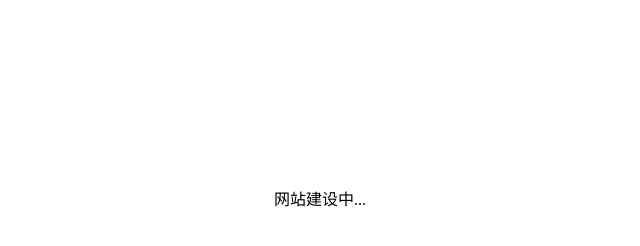
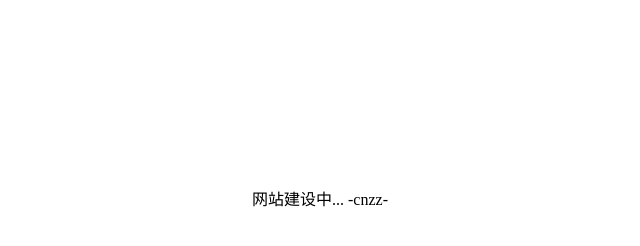
Before and after one commit to instantcrush/instantcrush.github.io, a plain HTML site: page index.html in a window 1280 px wide. Shown: the full height of the page, 320-960 px from the left. Drawn offline with Linux system fonts and the light colour scheme.

Commit message:
Update index.html

```diff
--- a/index.html
+++ b/index.html
@@ -21,6 +21,7 @@
 </style>
 <div id="one">
 	网站建设中...
+	-cnzz-
 </div>
 
 </body>
```
